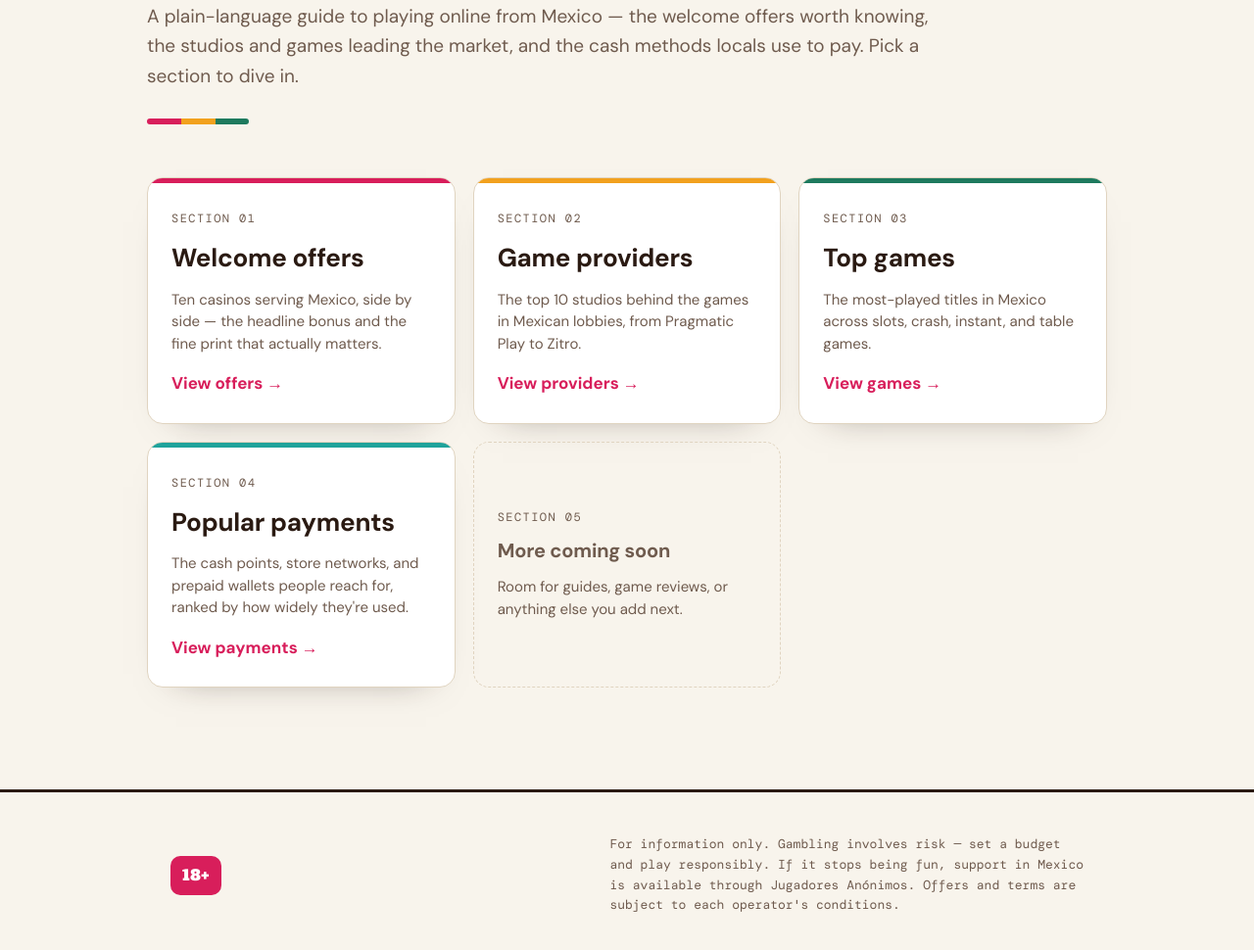
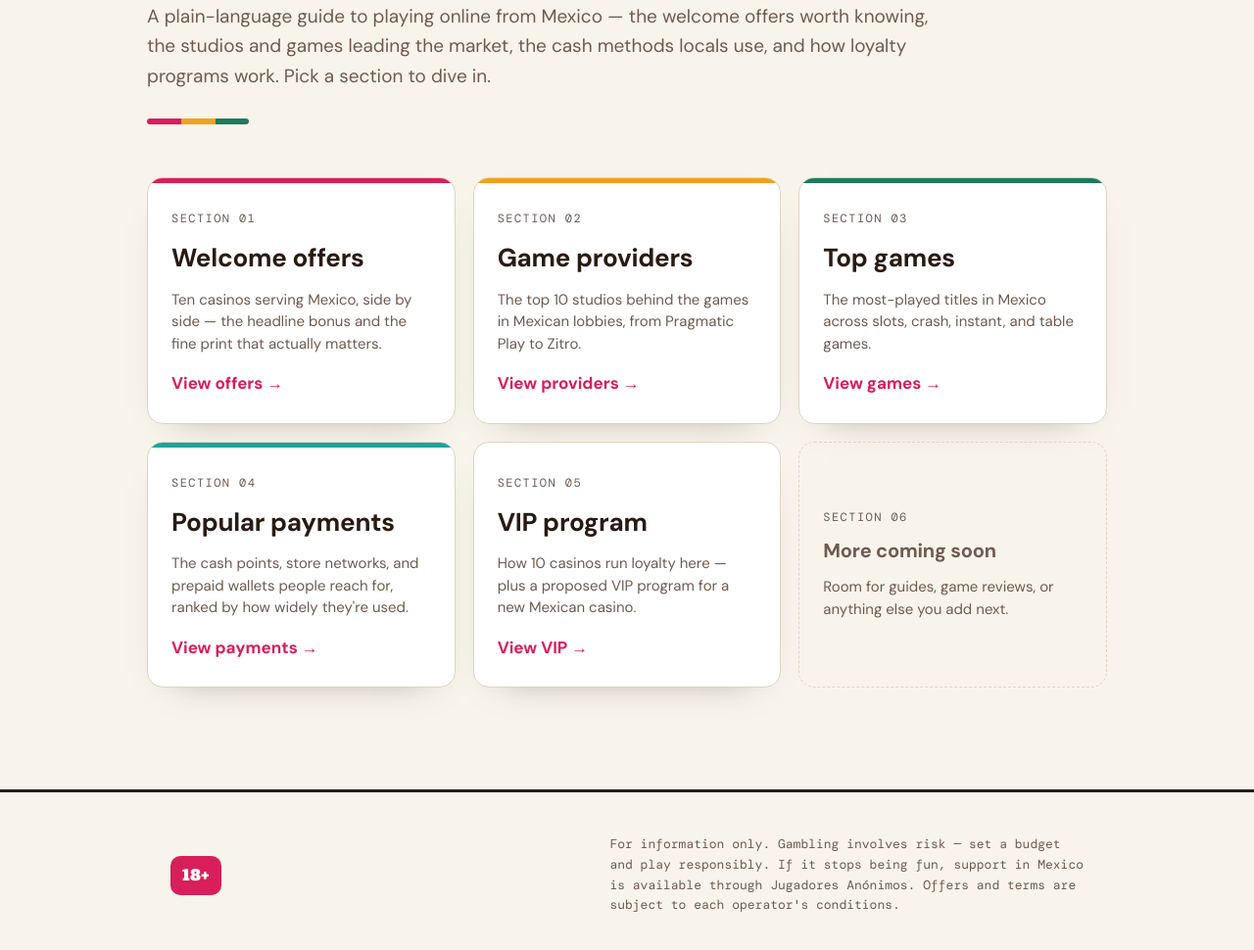
Before and after one commit to c4s1n05/Tequila_Spins, a plain HTML site: page index.html in a window 1280 px wide. Shown: the part 428-1398 px from the top of the page at 98% size. Drawn offline with nearby package versions, Linux system fonts and the light colour scheme.

Commit message:
Add files via upload

```diff
--- a/index.html
+++ b/index.html
@@ -28,13 +28,14 @@
     <a href="game-providers.html">Game providers</a>
     <a href="top-games.html">Top games</a>
     <a href="popular-payments.html">Popular payments</a>
+    <a href="vip-program.html">VIP program</a>
   </div>
 </nav>
 
 <header class="hero wrap">
   <p class="eyebrow">Casinos en México · 18+</p>
   <h1>Tequila<br><span class="accent">Spins</span></h1>
-  <p class="lede">A plain-language guide to playing online from Mexico — the welcome offers worth knowing, the studios and games leading the market, and the cash methods locals use to pay. Pick a section to dive in.</p>
+  <p class="lede">A plain-language guide to playing online from Mexico — the welcome offers worth knowing, the studios and games leading the market, the cash methods locals use, and how loyalty programs work. Pick a section to dive in.</p>
   <div class="rule" aria-hidden="true"></div>
 </header>
 
@@ -69,8 +70,15 @@
         <span class="go">View payments →</span>
       </a>
 
+      <a class="hub-card" href="vip-program.html">
+        <span class="kicker">Section 05</span>
+        <h2>VIP program</h2>
+        <p>How 10 casinos run loyalty here — plus a proposed VIP program for a new Mexican casino.</p>
+        <span class="go">View VIP →</span>
+      </a>
+
       <div class="hub-card hub-card--soon">
-        <span class="kicker">Section 05</span>
+        <span class="kicker">Section 06</span>
         <h2>More coming soon</h2>
         <p>Room for guides, game reviews, or anything else you add next.</p>
       </div>
```
Also changed, not shown: game-providers.html (+1 -0 lines), popular-payments.html (+1 -0 lines), top-games.html (+1 -0 lines), welcome-offers.html (+1 -0 lines).
